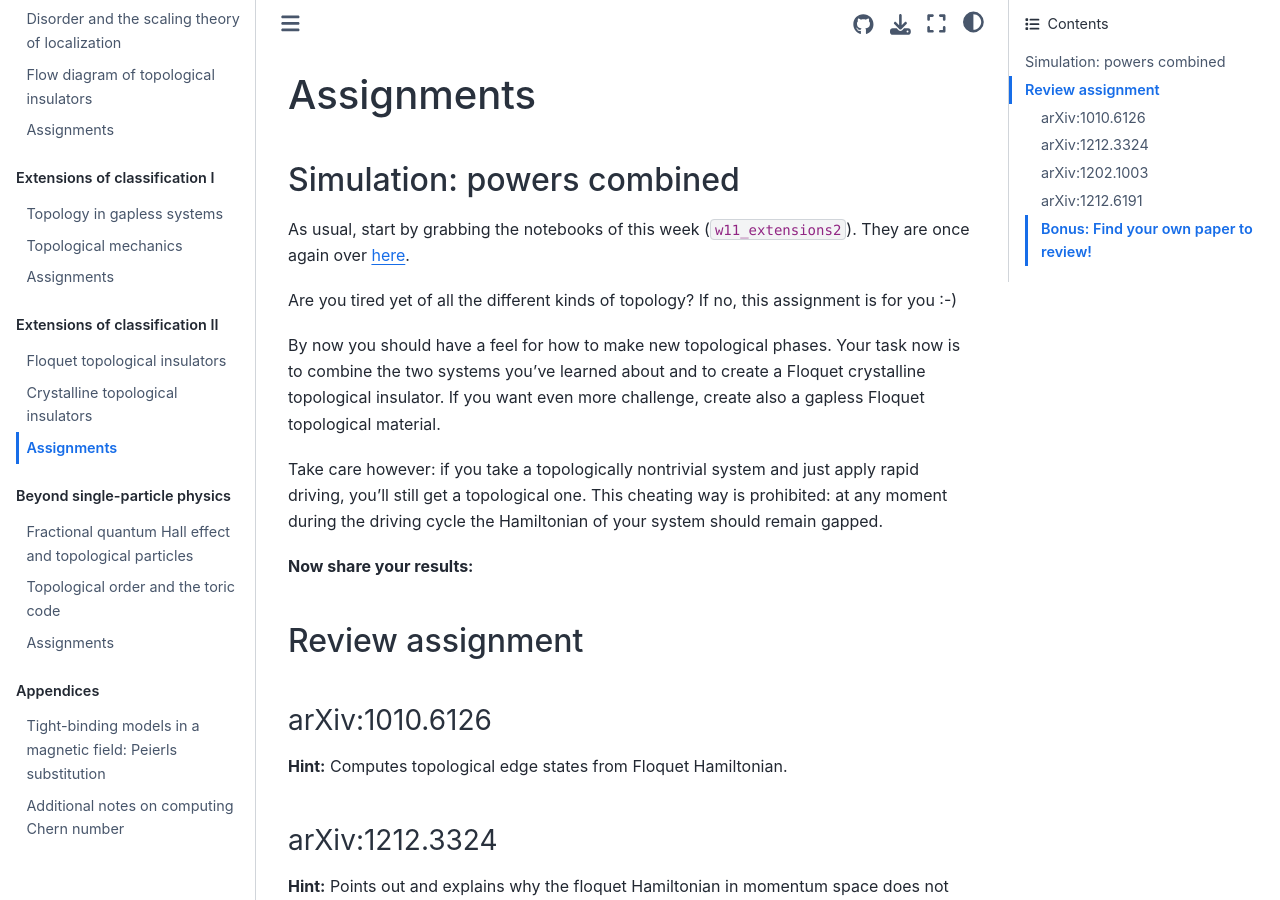
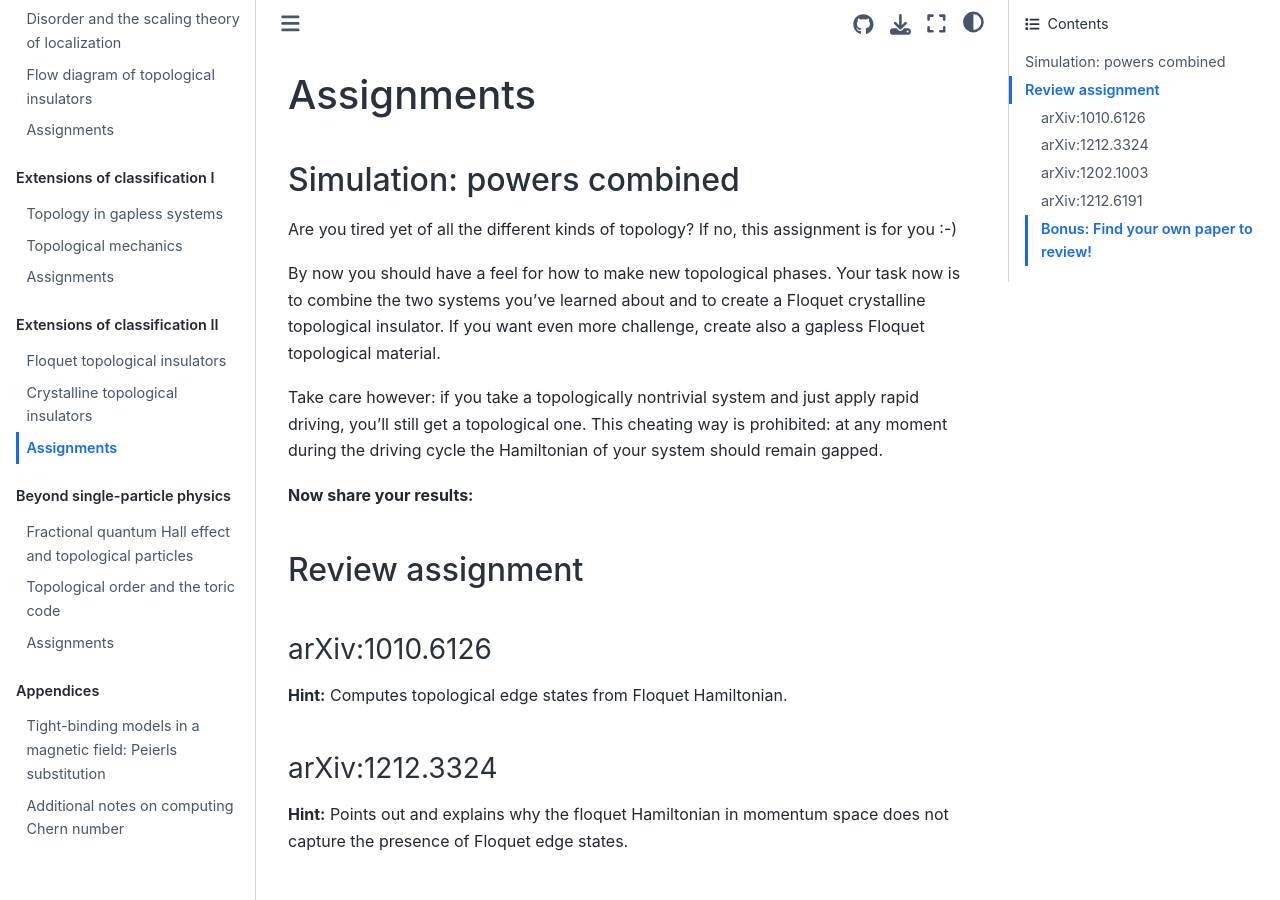
Before and after one commit to topocm/topocm_content, a Jupyter Book: the page built from w11_extensions2/w11_assignments.md, in a window 1280 px wide and 900 px high. Built offline with Jupyter Book 1.0.4 settings and Sphinx 7.4.7 and the Sphinx Book theme 1.1.4, drawn with Linux system fonts in a browser that asks for light colours; a script that is not in the unit is left out; comment, search, counter and statistics services are not loaded.

Commit message:
actually remove cocalc links

````diff
--- a/w11_extensions2/w11_assignments.md
+++ b/w11_extensions2/w11_assignments.md
@@ -25,8 +25,6 @@ init_notebook()
 ```
 
 ## Simulation: powers combined
-
-As usual, start by grabbing the notebooks of this week (`w11_extensions2`). They are once again over [here](http://tiny.cc/topocm_smc).
 
 Are you tired yet of all the different kinds of topology? If no, this assignment is for you :-)
 
````
Also changed, not shown: w10_extensions/w10_assignments.md (+0 -2 lines), w2_majorana/w2_assignments.md (+0 -2 lines), w4_haldane/w4_assignments.md (+0 -2 lines), w6_3dti/w6_assignments.md (+0 -2 lines), w7_defects/w7_assignments.md (+0 -2 lines).
